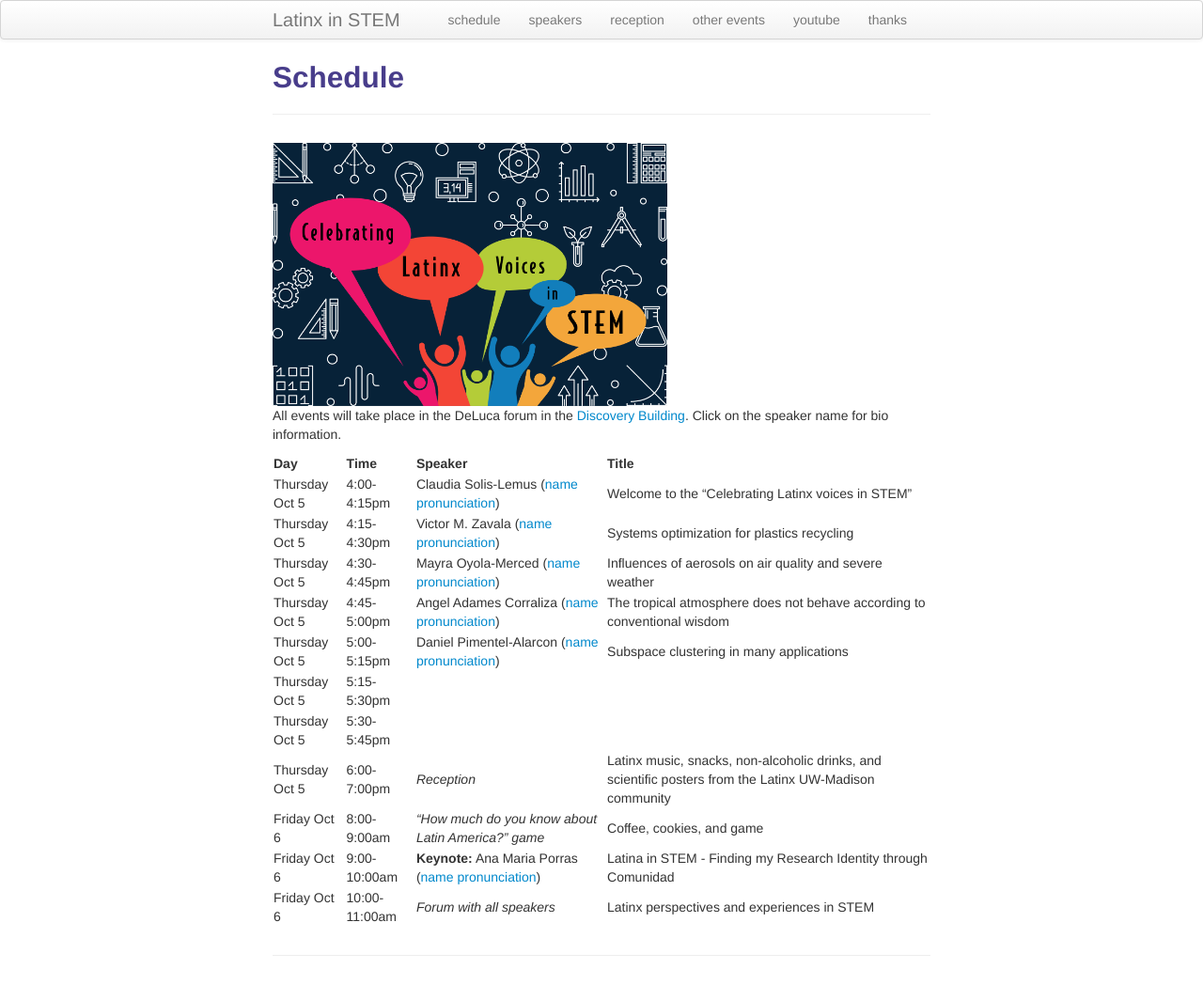
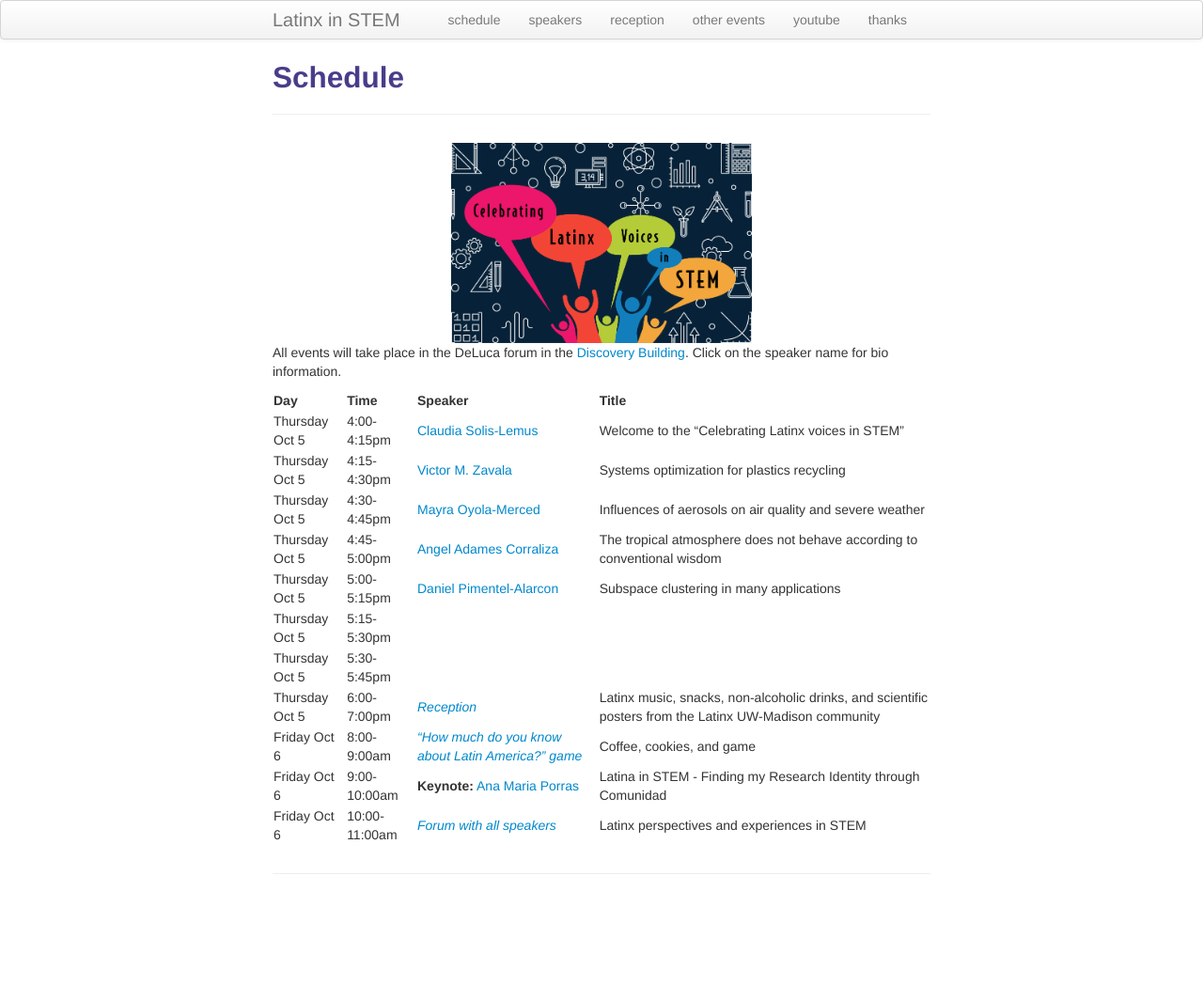
Before and after one commit to solislemuslab/latinx-uwmadison, a Jekyll site: the page built from pages/schedule.md, in a window 1280 px wide. Shown: the whole page at 94% size. Built offline with Jekyll 4.4.1, drawn with Linux system fonts in a browser that asks for light colours; after the commit the page ends 961 px from its top, so only the background shows below that.

Commit message:
minor changes format

```diff
--- a/pages/schedule.md
+++ b/pages/schedule.md
@@ -4,23 +4,24 @@ title: Schedule
 description: Schedule
 ---
 
-<div class="image123">
-    <img src="../assets/pics/LATINXinSTEM2.png" width="420">
+<div style="text-align: center;">
+    <img src="../assets/pics/LATINXinSTEM2.png" width="320">
 </div>
+
 
 All events will take place in the DeLuca forum in the [Discovery Building](https://goo.gl/maps/AeCdxxd4Qx1BGH9k6).
 Click on the speaker name for bio information.
 
 | Day | Time | Speaker | Title |
 | :---   | :--- | :--- | :---  |
-| Thursday Oct 5 | 4:00-4:15pm | Claudia Solis-Lemus ([name pronunciation](https://namedrop.io/claudiasolislemus)) | Welcome to the "Celebrating Latinx voices in STEM" |
-| Thursday Oct 5 | 4:15-4:30pm | Victor M. Zavala ([name pronunciation]()) | Systems optimization for plastics recycling |
-| Thursday Oct 5 | 4:30-4:45pm | Mayra Oyola-Merced ([name pronunciation]()) | Influences of aerosols on air quality and severe weather  |
-| Thursday Oct 5 | 4:45-5:00pm | Angel Adames Corraliza ([name pronunciation]()) | The tropical atmosphere does not behave according to conventional wisdom  |
-| Thursday Oct 5 | 5:00-5:15pm | Daniel Pimentel-Alarcon ([name pronunciation]()) | Subspace clustering in many applications |
+| Thursday Oct 5 | 4:00-4:15pm | [Claudia Solis-Lemus](https://solislemuslab.github.io/latinx-uwmadison/pages/speakers.html#claudia) | Welcome to the "Celebrating Latinx voices in STEM" |
+| Thursday Oct 5 | 4:15-4:30pm | [Victor M. Zavala](https://solislemuslab.github.io/latinx-uwmadison/pages/speakers.html#victor) | Systems optimization for plastics recycling |
+| Thursday Oct 5 | 4:30-4:45pm | [Mayra Oyola-Merced](https://solislemuslab.github.io/latinx-uwmadison/pages/speakers.html#mayra) | Influences of aerosols on air quality and severe weather  |
+| Thursday Oct 5 | 4:45-5:00pm | [Angel Adames Corraliza](https://solislemuslab.github.io/latinx-uwmadison/pages/speakers.html#angel) | The tropical atmosphere does not behave according to conventional wisdom  |
+| Thursday Oct 5 | 5:00-5:15pm | [Daniel Pimentel-Alarcon](https://solislemuslab.github.io/latinx-uwmadison/pages/speakers.html#daniel) | Subspace clustering in many applications |
 | Thursday Oct 5 | 5:15-5:30pm |  |  |
 | Thursday Oct 5 | 5:30-5:45pm |  |  |
-| Thursday Oct 5 | 6:00-7:00pm | _Reception_ | Latinx music, snacks, non-alcoholic drinks, and scientific posters from the Latinx UW-Madison community |
-| Friday Oct 6 | 8:00-9:00am | _"How much do you know about Latin America?" game_ | Coffee, cookies, and game |
-| Friday Oct 6 | 9:00-10:00am | **Keynote:** Ana Maria Porras ([name pronunciation]()) | Latina in STEM - Finding my Research Identity through Comunidad |
-| Friday Oct 6 | 10:00-11:00am | _Forum with all speakers_ | Latinx perspectives and experiences in STEM |
+| Thursday Oct 5 | 6:00-7:00pm | [_Reception_](https://solislemuslab.github.io/latinx-uwmadison/pages/reception.html) | Latinx music, snacks, non-alcoholic drinks, and scientific posters from the Latinx UW-Madison community |
+| Friday Oct 6 | 8:00-9:00am | [_"How much do you know about Latin America?" game_](https://solislemuslab.github.io/latinx-uwmadison/pages/games.html#game) | Coffee, cookies, and game |
+| Friday Oct 6 | 9:00-10:00am | **Keynote:** [Ana Maria Porras](https://solislemuslab.github.io/latinx-uwmadison/pages/speakers.html#anamaria) | Latina in STEM - Finding my Research Identity through Comunidad |
+| Friday Oct 6 | 10:00-11:00am | [_Forum with all speakers_](https://solislemuslab.github.io/latinx-uwmadison/pages/games.html#forum) | Latinx perspectives and experiences in STEM |
```
Also changed, not shown: pages/games.md (+2 -2 lines), pages/reception.md (+2 -2 lines), pages/speakers.md (+7 -7 lines), pages/thanks.md (+2 -2 lines), pages/youtube.md (+2 -2 lines), README.md, assets/pics/claudiaSmall1.png (added).
